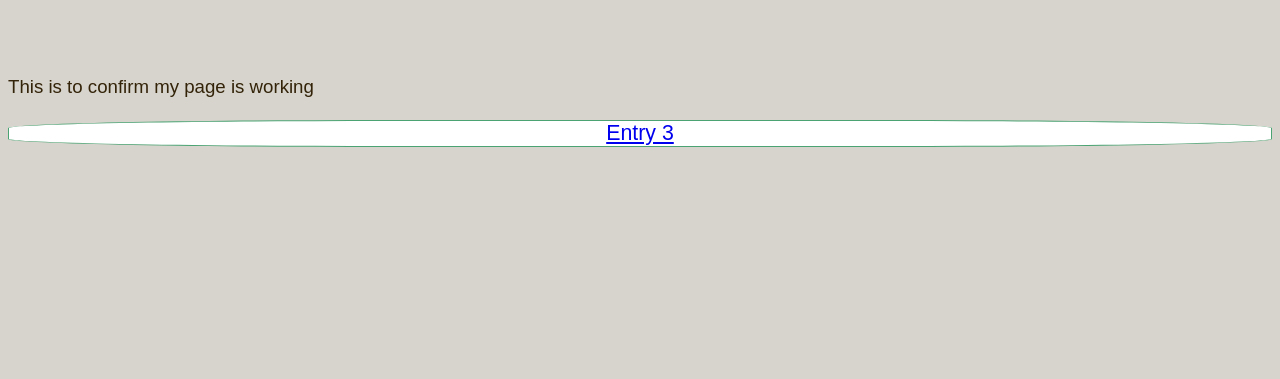
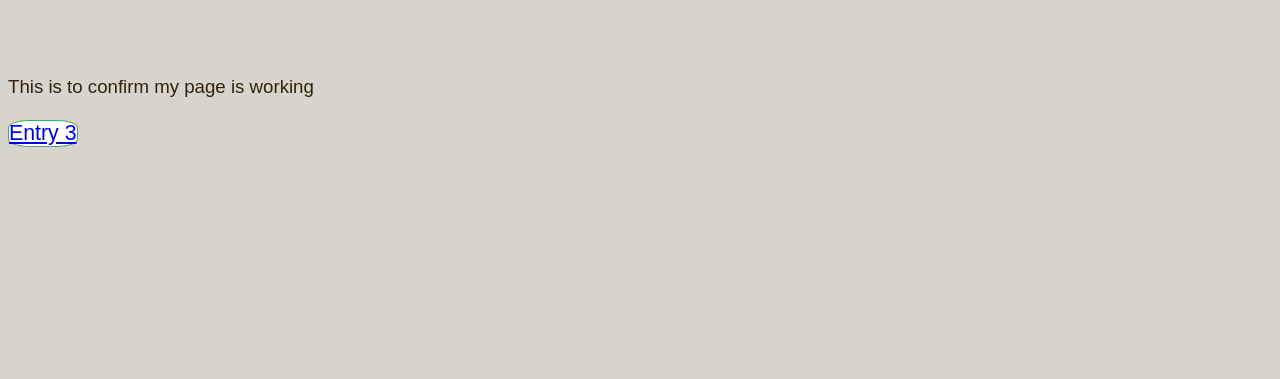
Before and after one commit to young9kim9/10cards-of-luck, a plain HTML site: page index.html in a window 1280 px wide. Shown: the part 421-800 px from the top of the page. Drawn offline with Linux system fonts and the light colour scheme.

```diff
--- a/styles/styles.css
+++ b/styles/styles.css
@@ -16,6 +16,7 @@
     }
 
 li {
+    display: inline-block;
     color: #332309;
     font-size: 16pt;
     font-family: 'Raleway', sans-serif;
@@ -25,6 +26,7 @@
     border: 1px solid #4BA373;
     border-radius: 30%;
     text-align: center;
+    margin-right: 8px;
 
 }
 
```
Also changed, not shown: entry-3.html (+3 -2 lines), 1 other file.
